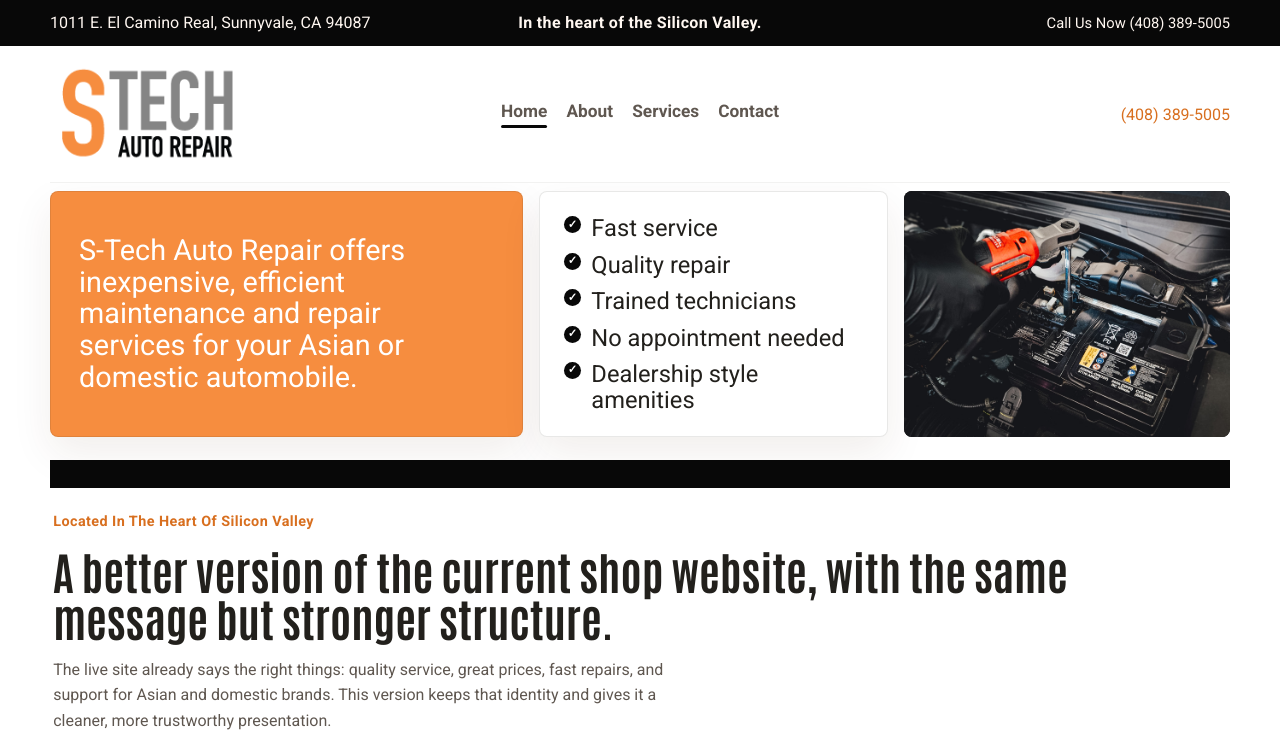
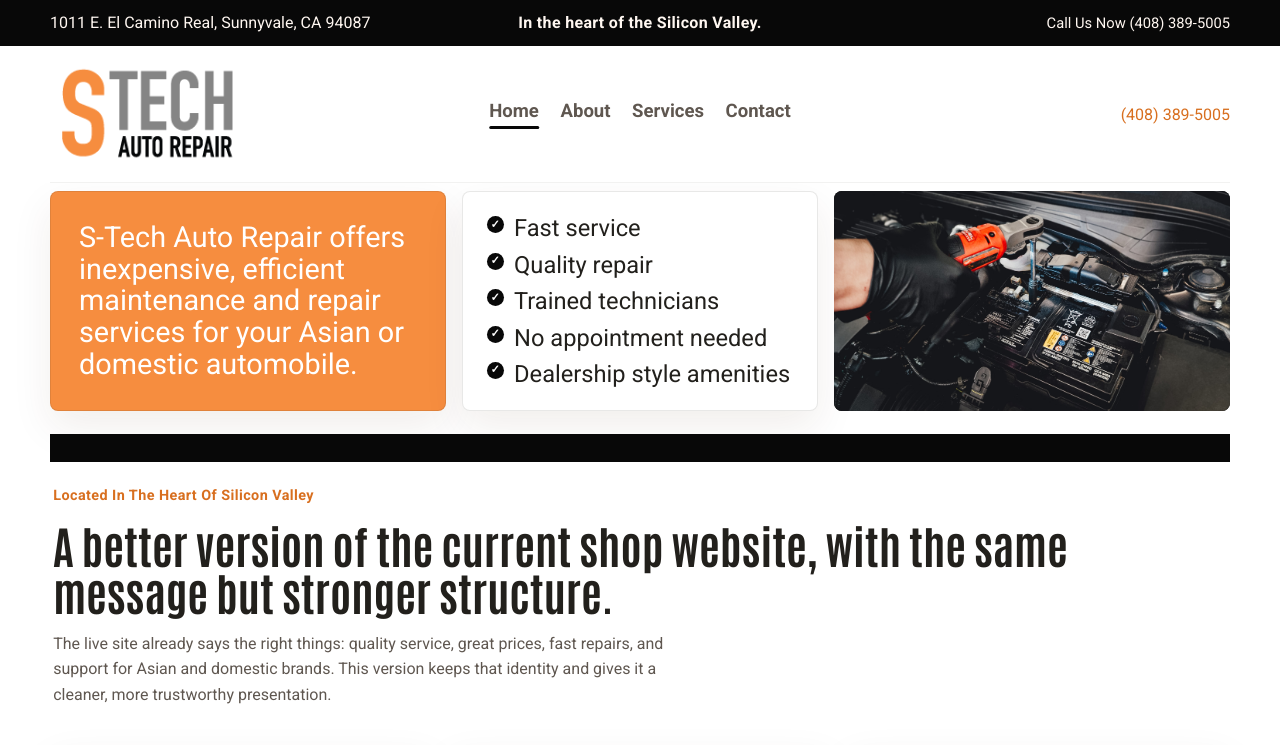
Before and after one commit to DietmarSZ/stechherman, a Next.js app: page / in a window 1280 px wide. Shown: the top 745 px of the page. Built offline with nearby package versions, Linux system fonts and the light colour scheme.

Commit message:
Balance homepage intro columns and nav

```diff
--- a/src/app/globals.css
+++ b/src/app/globals.css
@@ -123,7 +123,7 @@ main {
 .footer-links {
   display: flex;
   flex-wrap: wrap;
-  gap: 1.2rem;
+  gap: 1.35rem;
 }
 
 .site-nav {
@@ -137,7 +137,7 @@ main {
 .header-phone,
 .footer-phone {
   color: var(--muted);
-  font-size: 1.08rem;
+  font-size: 1.16rem;
   font-weight: 600;
 }
 
@@ -204,7 +204,7 @@ main {
 }
 
 .top-intro {
-  grid-template-columns: minmax(0, 1.22fr) minmax(240px, 0.9fr) minmax(250px, 0.84fr);
+  grid-template-columns: minmax(0, 1fr) minmax(250px, 0.9fr) minmax(0, 1fr);
   align-items: stretch;
 }
 
```
